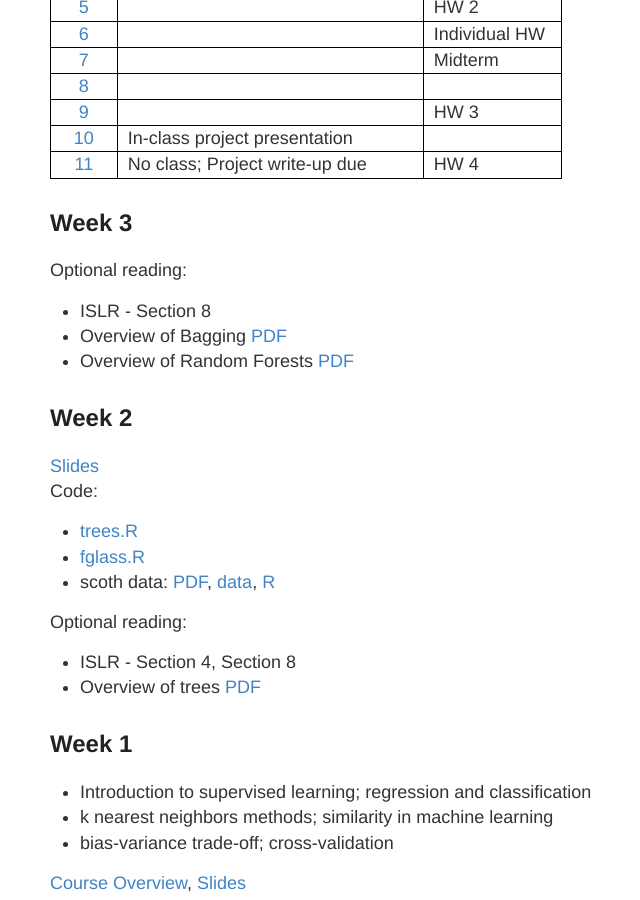
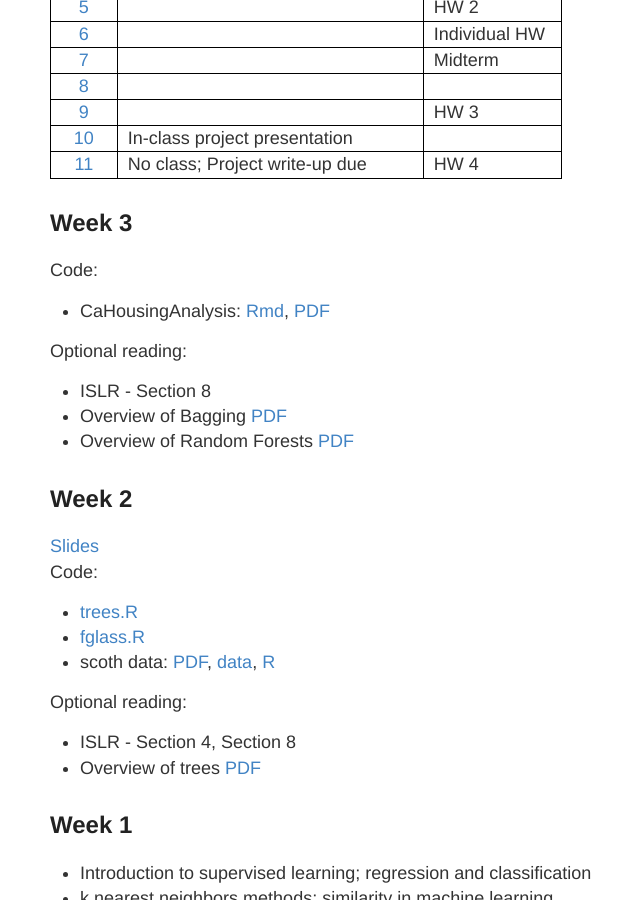
Before and after one commit to ChicagoBoothML/ML2017, a Jekyll site: the page built from lectures.md, in a window 1280 px wide and 900 px high, scrolled down 414 px. Shown: the whole window, without its empty margins (230-870 px from the left). Built offline with Jekyll 4.4.1, drawn with Linux system fonts in a browser that asks for light colours.

Commit message:
Update lectures.md

```diff
--- a/lectures.md
+++ b/lectures.md
@@ -22,6 +22,10 @@ permalink: /lectures/
 
 
 ## Week 3
+
+Code:
+
+* CaHousingAnalysis: [Rmd](https://raw.githubusercontent.com/ChicagoBoothML/ML2016/master/code/lec03/CaHousingAnalysis.Rmd), [PDF](https://github.com/ChicagoBoothML/ML2016/raw/master/code/lec03/CaHousingAnalysis.pdf)
 
 Optional reading:
 
```
